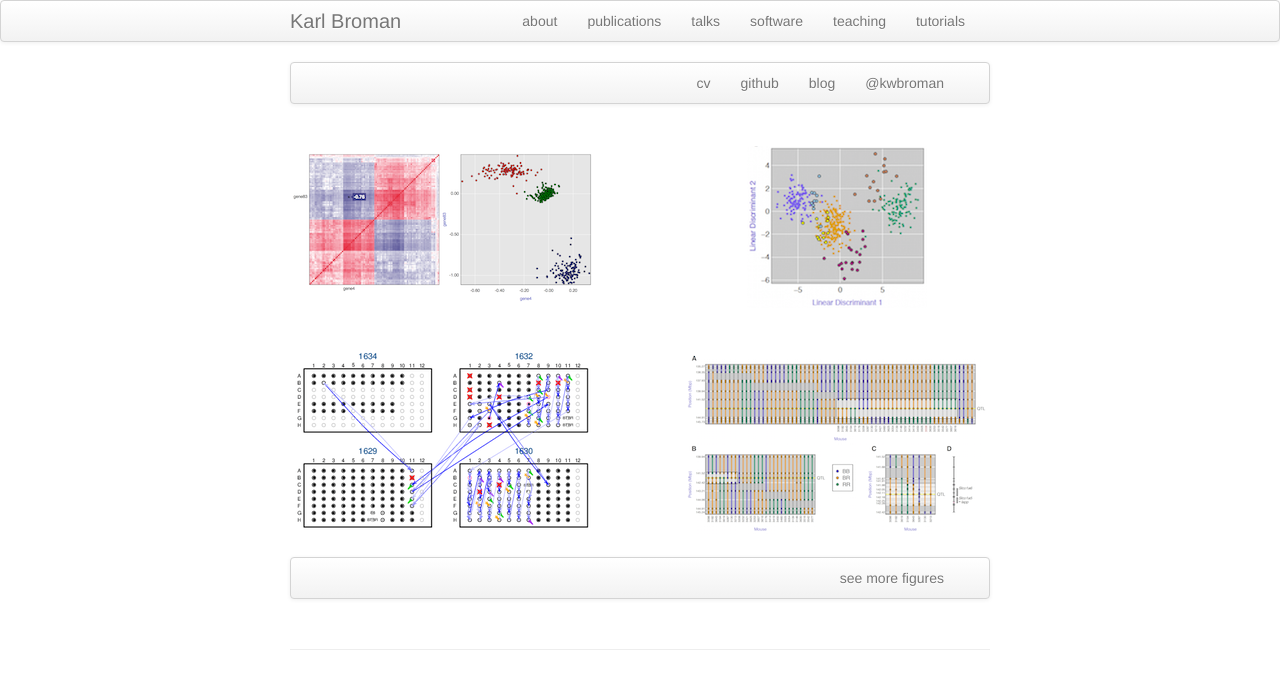
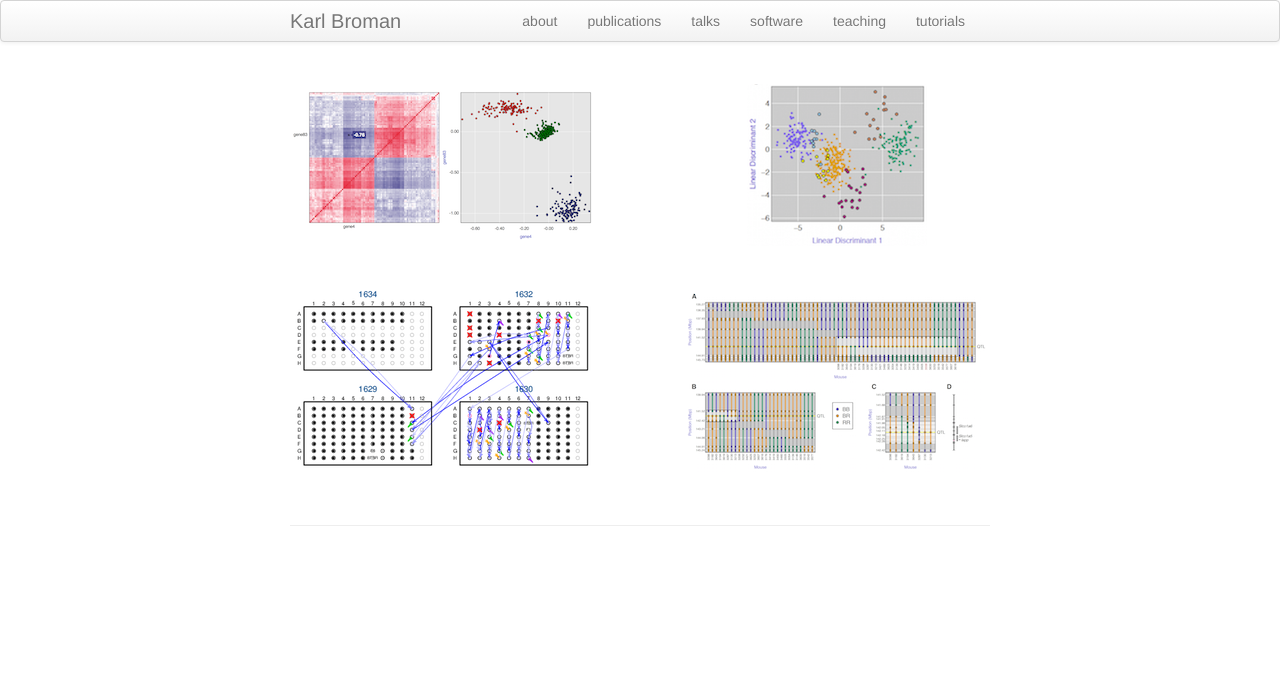
Before and after one commit to shftan/shftan.github.io, a Jekyll site: the page built from index.md, in a window 1280 px wide. Shown: the top 689 px of the page. Built offline with Jekyll 4.4.1, drawn with Linux system fonts in a browser that asks for light colours.

Commit message:
Update index.md

```diff
--- a/index.md
+++ b/index.md
@@ -1,20 +1,9 @@
 ---
 layout: frontpage
-title: Karl Broman
-description: Karl Broman is Professor in Biostatistics and Medical Informatics at University of Wisconsin - Madison; research in statistical genetics
-keywords: Broman, QTL, R/qtl, quantitative trait loci, statistics, statistical genetics, recombination
+title: Sarah Tan
+description: PhD student, Cornell Statistics
+keywords: Sarah Tan, Cornell, Statistics, interpretability, causal inference
 ---
-
-<div class="navbar">
-  <div class="navbar-inner">
-      <ul class="nav">
-          <li><a href="{{ BASE_PATH }}/assets/broman_cv.pdf">cv</a></li>
-          <li><a href="https://github.com/kbroman">github</a></li>
-          <li><a href="https://kbroman.org/blog">blog</a></li>
-          <li><a href="https://twitter.com/kwbroman">@kwbroman</a></li>
-      </ul>
-  </div>
-</div>
 
 <table class="wide">
 <tr>
@@ -43,11 +32,3 @@ keywords: Broman, QTL, R/qtl, quantitative trait loci, statistics, statistical g
   </td>
 </tr>
 </table>
-
-<div class="navbar">
-  <div class="navbar-inner">
-      <ul class="nav">
-          <li><a href="morefigs.html">see more figures</a></li>
-      </ul>
-  </div>
-</div>
```
